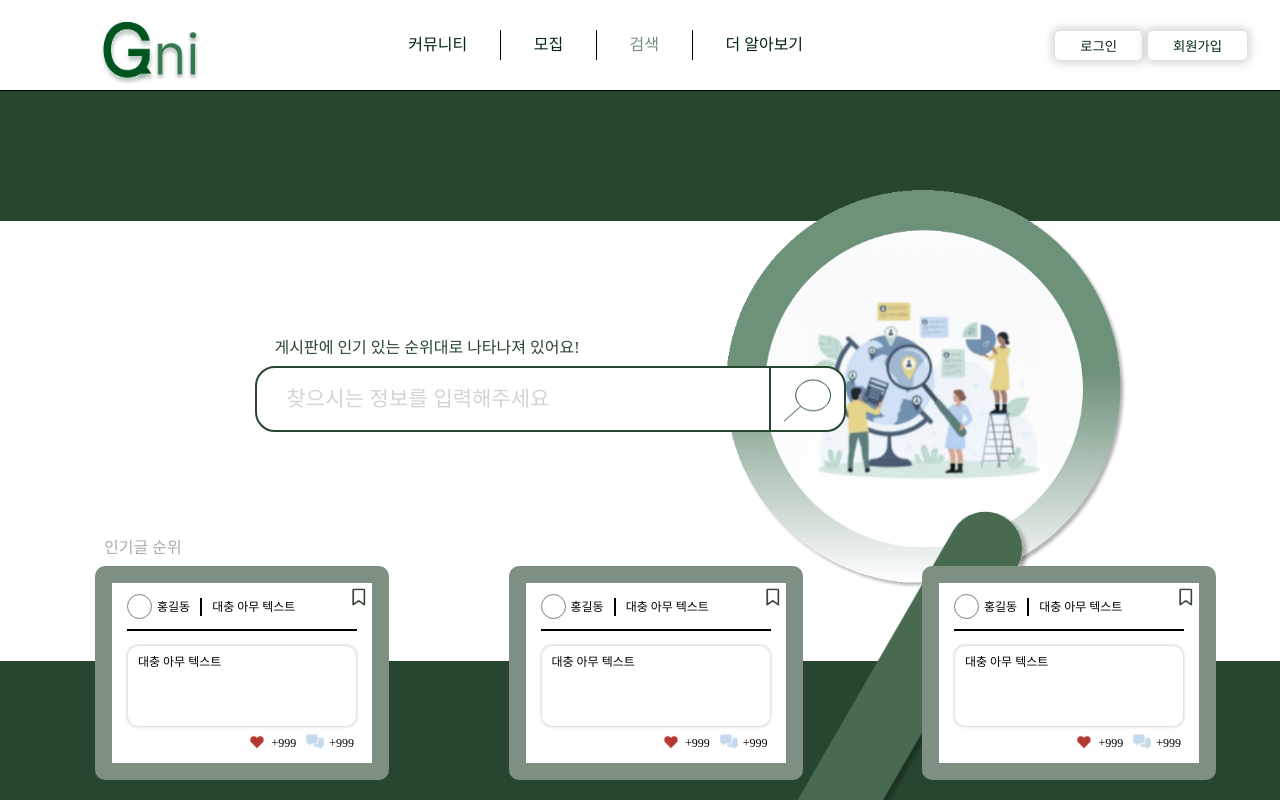
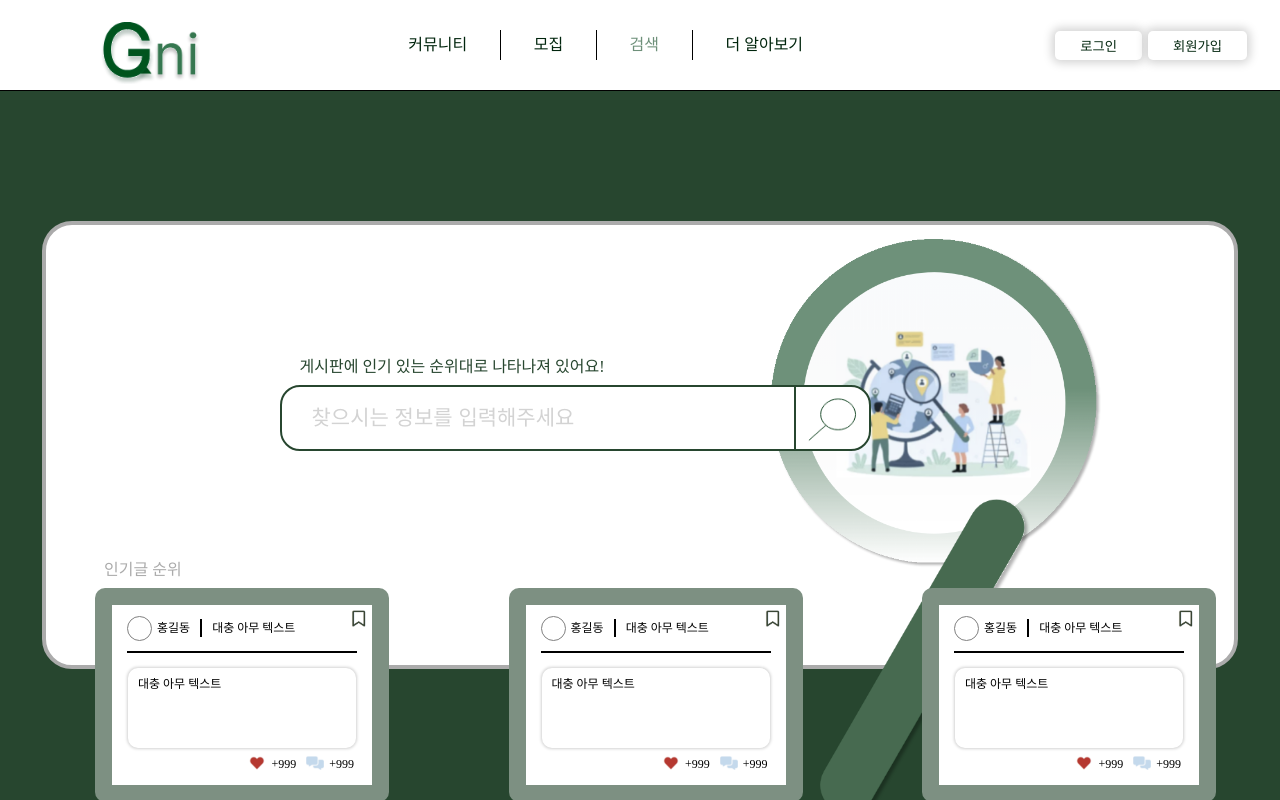
Before and after one commit to kody-gsm/Gni-client, a React (Create React App) app: page /search in a window 1280 px wide. Shown: the top 800 px of the page. Built offline with nearby package versions, Linux system fonts and the light colour scheme.

Commit message:
수정사항 적용

```diff
--- a/src/pages/Main/style.js
+++ b/src/pages/Main/style.js
@@ -40,6 +40,7 @@ export const main = styled.div`
       &::-webkit-scrollbar{
         height:50px;
         background-color: white;
+        border-radius: 100px;
       }
       &::-webkit-scrollbar-thumb{
         background-color: #d6d6d6;
@@ -82,12 +83,12 @@ export const main = styled.div`
     border-radius: 50px;
     border: 5px solid #D9D9D9;
     width: 1350px;
-    height: 550px;
+    height: 570px;
     display: flex;
     align-items: baseline;
     .innerheadhunt{
       width: 90%;
-      margin-top: 50px;
+      margin-top: 70px;
       .headhuntheader{
         margin-left: 180px;
         display: flex;
--- a/src/pages/Search/index.jsx
+++ b/src/pages/Search/index.jsx
@@ -31,15 +31,18 @@ export default function Search() {
         <img src={stick} alt="stick" />
       </div>
       <div className="contentses">
+        <span className="span">인기글 순위</span>
         {<>
-          <span className="span">인기글 순위</span>
           <div className="flex">
             <Boxcontent name={'홍길동'} title={'대충 아무 텍스트'} answers={999} likes={999} checking={false} />
             <Boxcontent name={'홍길동'} title={'대충 아무 텍스트'} answers={999} likes={999} checking={false} />
             <Boxcontent name={'홍길동'} title={'대충 아무 텍스트'} answers={999} likes={999} checking={false} />
-          </div>
-          <span className="span">인기 프로젝트 모집 게시글 순위</span>
+            <Boxcontent name={'홍길동'} title={'대충 아무 텍스트'} answers={999} likes={999} checking={false} />
+          </div></>}
+        <span className="span">인기 프로젝트 모집 게시글 순위</span>
+        {<>
           <div className="flex">
+            <Boxcontent name={'홍길동'} title={'대충 아무 텍스트'} answers={999} likes={999} checking={false} />
             <Boxcontent name={'홍길동'} title={'대충 아무 텍스트'} answers={999} likes={999} checking={false} />
             <Boxcontent name={'홍길동'} title={'대충 아무 텍스트'} answers={999} likes={999} checking={false} />
             <Boxcontent name={'홍길동'} title={'대충 아무 텍스트'} answers={999} likes={999} checking={false} />
--- a/src/pages/Search/style.js
+++ b/src/pages/Search/style.js
@@ -2,21 +2,25 @@ import { styled } from "styled-components";
 
 export const search = styled.div`
   margin-top: 90px;
-  height: 1300px;
+  height: 1100px;
   background-color: #27462F;
   .emptybox{
     height: 1px;
   }
   .headers{
+    margin: auto;
     margin-top: 130px;
     padding-left: 100px;
+    width: 85%;
     height: 440px;
     background-color: white;
     display: flex;
     align-items: center;
     justify-content: center;
+    border-radius: 30px;
+    border: 4px solid #ABABAB;
     .block{
-      margin-top: -110px;
+      margin-top: -80px;
       span{
         margin-left: 20px;
         color: #27462F;
@@ -57,19 +61,19 @@ export const search = styled.div`
       }
     }
     .searching{
-      margin-top: -100px;
-      margin-left: -220px;
+      margin-top: -80px;
+      margin-left: -200px;
       img{
-        width: 400px;
+        width: 330px;
       }
     }
   }
   .stick{
-    margin-top: -150px;
-    margin-left: 750px;
+    margin-top: -170px;
+    margin-left: 820px;
     margin-bottom: -400px;
     img{
-      width: 280px;
+      width: 210px;
       object-fit:scale-down;
     }
   }
@@ -77,7 +81,7 @@ export const search = styled.div`
     width: 90vw;
     height: 300px;
     margin: auto;
-    margin: auto;
+    margin-top: 140px;
     .span{
       margin-left: 40px;
       color: #ABABAB;
@@ -92,7 +96,7 @@ export const search = styled.div`
   }
   .searchHR{
     border: 1px solid gray;
-    margin-top: 400px;
+    margin-top: 250px;
     width: 80vw;
   }
   .dots{
```
